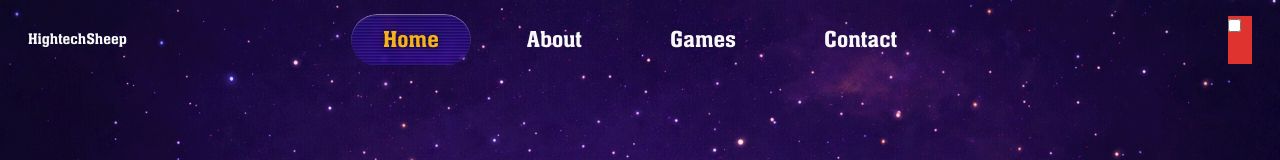
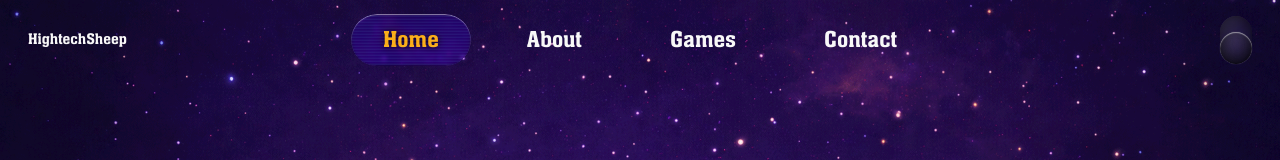
Before and after one commit to guy88a/hightechsheep, a Next.js app: page / in a window 1280 px wide. Shown: the top 160 px of the page. Built offline with nearby package versions, Linux system fonts and the light colour scheme.

Commit message:
dev: toggle switch

```diff
--- a/app/_components/layout/header/HeaderAutoPilot.tsx
+++ b/app/_components/layout/header/HeaderAutoPilot.tsx
@@ -1,9 +1,8 @@
+import ToggleSwitch from "../../ui/ToggleSwitch/ToggleSwitch"
+
 const HeaderAutoPilot = () => {
   return (
-    <div className="header__autopilot">
-      <input type="checkbox" id="cb-autopilot" className="header__autopilot-checkbox input-hidden" data-role="auto-pilot" />
-      <label htmlFor="cb-autopilot" className="header__autopilot-label"></label>
-    </div>
+    <ToggleSwitch />
   )
 }
 
--- /dev/null
+++ b/app/_components/ui/ToggleSwitch/ToggleSwitch.scss
@@ -0,0 +1,69 @@
+@use "../../../_styles/vfx/" as vfx;
+
+.toggle-switch {
+  height: 3rem;
+  border-radius: 2rem;
+
+  // background-color: var(--background);
+  @include vfx.glassGlow($depth: 2, $blur: 1px, $animate: 0);
+  box-shadow: inset 0 2px 22px rgba(0, 0, 0, 0.8);
+
+  &__label {
+    display: block;
+    width: 2rem;
+    height: 3rem;
+
+    cursor: pointer;
+
+    &:before {
+      content: "";
+      position: absolute;
+      top: 0;
+      left: 0;
+      display: block;
+      width: 100%;
+      height: 2rem;
+      border-radius: 2rem;
+
+      transform: translateY(1rem);
+      z-index: -1;
+    }
+
+    &:after {
+      content: "";
+      display: block;
+      width: 100%;
+      height: 2rem;
+      border-radius: 2rem;
+
+      transform: translateY(1rem);
+
+      @include vfx.glassGlow($depth: 0, $blur: 0px, $animate: 1);
+      // @include vfx.hologramScanlinesAnimated($opacity: 0.6);
+    }
+  }
+
+  &__checkbox:checked+&__label {
+    &:before {
+      transform: translateY(0rem);
+      transition: transform 200ms ease;
+
+      background: radial-gradient(circle, #50ebff8c 0%, #28d4ff47 28%, #28e6ff1a 52%, #28f8ff00 75%);
+
+      box-shadow:
+        inset 0 0 10px rgba(70, 255, 246, 0.35),
+        inset 0 0 24px rgba(40, 248, 255, 0.18);
+    }
+
+    &:after {
+      background-color: rgba(0, 255, 255, 0.342);
+      transform: translateY(0rem);
+      filter: hue-rotate(70);
+      box-shadow: 0 0 28px #72deff;
+    }
+  }
+
+  &:has(&__checkbox:checked) {
+    box-shadow: inset 0 2px 22px #00ffe7cc;
+  }
+}
--- /dev/null
+++ b/app/_components/ui/ToggleSwitch/ToggleSwitch.tsx
@@ -0,0 +1,22 @@
+import "./ToggleSwitch.scss";
+
+const ToggleSwitch = () => {
+  return (
+    <div className="toggle-switch">
+      <input
+        type="checkbox"
+        id="cb-autopilot"
+        className="toggle-switch__checkbox input-hidden"
+        data-role="auto-pilot"
+        aria-label="Toggle header auto mode"
+      />
+
+      <label
+        htmlFor="cb-autopilot"
+        className="toggle-switch__label"
+      />
+    </div>
+  )
+}
+
+export default ToggleSwitch
--- /dev/null
+++ b/app/_styles/globals.scss
@@ -0,0 +1,5 @@
+.input-hidden {
+  position: absolute;
+  opacity: 0;
+  pointer-events: none;
+}
--- a/app/_styles/layout/header/_actions.scss
+++ b/app/_styles/layout/header/_actions.scss
@@ -2,13 +2,6 @@
 
 .header {
   &__actions {
-    height: 3rem;
-  }
 
-  &__autopilot {
-    width: 1.5rem;
-    height: 100%;
-
-    background-color: #de332f;
   }
 }
--- a/app/_styles/layout/header/_nav.scss
+++ b/app/_styles/layout/header/_nav.scss
@@ -52,7 +52,7 @@
         left: 0;
         z-index: 0;
 
-        @include vfx.hologramScanlinesAnimated($opacity: 0.6);
+        @include vfx.hologramScanlinesAnimated($opacity: 0.4);
       }
 
       &:after {
--- a/app/_styles/vfx/_gloss.scss
+++ b/app/_styles/vfx/_gloss.scss
@@ -1,23 +1,28 @@
 @mixin glassGlow($depth: 0, $blur: 1px, $animate: 0) {
-  @if $depth > 0 {
+  @if $depth == 1 {
     background:
-      linear-gradient(
-        135deg,
+      linear-gradient(135deg,
         rgba(255, 255, 255, 0.34),
         rgba(255, 255, 255, 0.08) 45%,
-        rgba(255, 255, 255, 0.18)
-      );
+        rgba(255, 255, 255, 0.18));
+  }
+
+  @else if $depth == 2 {
+    background:
+      linear-gradient(145deg,
+        rgba(255, 255, 255, 0.28) 0%,
+        rgba(255, 255, 255, 0.12) 38%,
+        rgba(255, 255, 255, 0.04) 100%);
   }
 
   backdrop-filter: blur($blur) saturate(160%);
 
-  box-shadow:
-    inset 0 1px 1px rgba(255, 255, 255, 0.5),
+  box-shadow: inset 0 1px 1px rgba(255, 255, 255, 0.5),
   inset 0 -1px 2px rgba(0, 0, 0, 0.25),
   0 0 1px rgba(248, 248, 248, 0.25),
   0 0 1px rgba(197, 197, 197, 0.25);
 
-  @if $animate > 0 {
+  @if $animate >0 {
     transition:
       opacity 240ms ease,
       transform 170ms ease,
--- a/app/layout.tsx
+++ b/app/layout.tsx
@@ -2,6 +2,7 @@ import type { Metadata } from "next";
 import { Geist, Geist_Mono } from "next/font/google";
 import MainLayout from "./_components/layout/MainLayout";
 import "./globals.css";
+import "./_styles/globals.scss";
 import "./_styles/layout/layout.scss";
 import "./_styles/pages/pages.scss";
 
```
Lines whose indentation alone changed are shown as unchanged.
